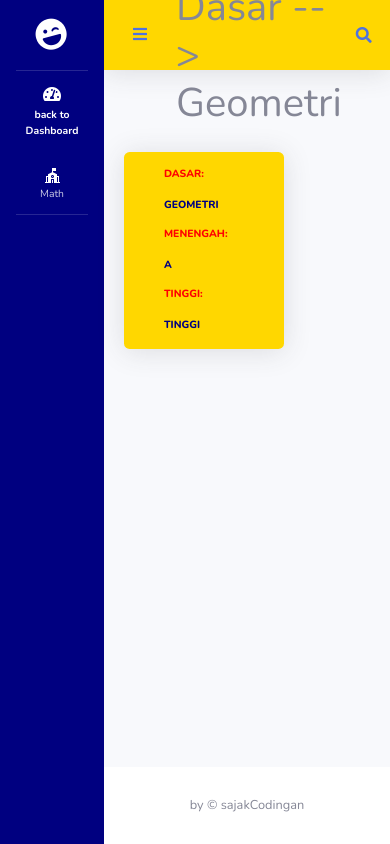
After one commit to yahya542/scidac, a Django app: page /math-geometri in a window 390 px wide, after a click on "Math". The commit adds this page. Run offline with Django 5.2, Linux system fonts and the light colour scheme; some libraries are stand-ins or nearby versions.

Commit message:
buat rumus dan atur login

```diff
--- a/dsapp/urls.py
+++ b/dsapp/urls.py
@@ -1,14 +1,18 @@
 
 from django.contrib import admin
 from django.urls import path, include
-from myapp.views import dashboard, my_login, signup_view
+from myapp.views import dashboard, my_login, signup_view, google, fb, forgot
 
 
 urlpatterns = [
     path('admin/', admin.site.urls),
     path("dashboard",dashboard, name="dashboard"),
-    path('jadwal', include('myapp.urls'), name="jadwal"),
     path('', my_login, name="login"),
-    path("signup", signup_view, name="signup")
+    path("google",google, name="google"),
+    path("fb",fb, name="facebook"),
+    path("signup", signup_view, name="signup"),
+    path("forgot",forgot, name="forgot"),
+    path('math', include('myapp.urls')),
+
 
 ]
--- a/myapp/forms.py
+++ b/myapp/forms.py
@@ -1,5 +1,4 @@
 from django import forms
-from .models import Jadwal
 from django.contrib.auth.models import User
 
 
--- a/myapp/urls.py
+++ b/myapp/urls.py
@@ -1,9 +1,18 @@
-# myapp/urls.py
+
 from django.urls import path
-from . import views
+from myapp.views import  g, a,k
+
 
 urlpatterns = [
-    path('-jadwal', views.jadwal, name='jadwal'),         # Halaman daftar jadwal
-    path('-buat', views.buat, name='buat'),               # Halaman buat jadwal baruh
-    path('-lihat/<int:jadwal_id>', views.lihat, name='lihat'),  # Halaman lihat detail jadwal
+    #Dasar
+    path('-geometri', g, name='geometri'),
+
+
+    #menengah
+    path('-aljabar', a, name='aljabar'),
+
+
+    #tinggi
+    path('-kalkulus', k, name='kalkulus')
+
 ]
--- a/myapp/views.py
+++ b/myapp/views.py
@@ -1,16 +1,14 @@
-from django.shortcuts import render, redirect, get_object_or_404
-from django.http import HttpResponse
+from django.shortcuts import render, redirect
 from django.contrib import messages
 from django.contrib.auth import login, authenticate
-from .models import  Jadwal
-from .forms import FormLogin, JadwalForm
+from .forms import FormLogin
 from django.contrib.auth.models import User
-from django.contrib.auth.decorators import login_required
 
 
 
 
-# Create your views here.
+
+# auth
 def dashboard(request):
     return render(request, 'dashboard.html', {'user': request.user})
 def register(request):
@@ -18,7 +16,27 @@ def register(request):
 def submit_data(request):
     return render(request, "submit.html")
 def success(request):
-    return render('aunt_succes.html')
+    return render(request, 'aunt_succes.html')
+def google(request):
+    return render(request, 'autentikasi/google.html')
+def fb(request):
+    return render(request, 'autentikasi/facebook.html')
+def forgot(request):
+    return render(request, "autentikasi/forgot-password.html")
+
+
+#math
+#dasar
+def g(request):
+    return render (request, 'math/dasar/geometri.html')
+#menengah
+def a(request):
+    return render (request, 'math/menengah/aljabar.html')
+#tinggi
+def k(request):
+    return render (request, 'math/tinggi/kalkulus.html')
+
+
 
 def my_login(request):
     form = FormLogin()
--- /dev/null
+++ b/templates/math/dasar/Geometri.html
@@ -0,0 +1,241 @@
+{% load static %}
+<!DOCTYPE html>
+<html lang="en">
+
+<head>
+
+    <meta charset="utf-8">
+    <meta http-equiv="X-UA-Compatible" content="IE=edge">
+    <meta name="viewport" content="width=device-width, initial-scale=1, shrink-to-fit=no">
+    <meta name="description" content="">
+    <meta name="author" content="">
+
+    <title>Math - Dasar</title>
+
+    <!-- Custom fonts for this template-->
+    <link href="{% static 'vendor/fontawesome-free/css/all.min.css' %}" rel="stylesheet" type="text/css">
+    <link
+        href="https://fonts.googleapis.com/css?family=Nunito:200,200i,300,300i,400,400i,600,600i,700,700i,800,800i,900,900i"
+        rel="stylesheet">
+
+    <!-- Custom styles for this template-->
+    <link href="{% static 'css/sb-admin-2.min.css' %}" rel="stylesheet">
+    <link href="{% static 'css/sb-admin-2.css' %}" rel="stylesheet">
+
+
+</head>
+
+<body id="page-top">
+
+    <!-- Page Wrapper -->
+    <div id="wrapper">
+
+        <!-- Sidebar -->
+        <ul style="background-color: navy;"     class="navbar-nav bg-gradient- sidebar sidebar-dark accordion" id="accordionSidebar">
+
+            <!-- Sidebar - Brand -->
+            <a class="sidebar-brand d-flex align-items-center justify-content-center" href=" ">
+                <div class="sidebar-brand-icon rotate-n-15">
+                    <i class="fas fa-laugh-wink"></i>
+                </div>
+                <div class="sidebar-brand-text mx-3">DSAPP </div>
+            </a>
+
+            <!-- Divider -->
+            <hr class="sidebar-divider my-0">
+
+            <!-- Nav Item - Dashboard -->
+            <li class="nav-item active">
+                <a class="nav-link" href="/dashboard">
+                    <i class="fas fa-fw fa-tachometer-alt"></i>
+                    <span> back to Dashboard</span></a>
+            </li>
+            <li class="nav-item">
+                <a class="nav-link collapsed" href="#" data-toggle="collapse" data-target="#collapsePages"
+                    aria-expanded="true" aria-controls="collapsePages">
+                    <img src="{% static 'img/school-svgrepo-com.svg'%}" alt="school" >
+                    <span>Math</span>
+                </a>
+                <div id="collapsePages" class="collapse" aria-labelledby="headingPages" data-parent="#accordionSidebar">
+                    <div style="background-color: gold;" class=" py-2 collapse-inner rounded">
+                        <h6 style="color:red;" class="collapse-header">Dasar:</h6>
+                        <a style="color: navy;" class="collapse-item" href="/math-geometri">Geometri</a>
+                        <h6 style="color:red;" class="collapse-header">Menengah:</h6>
+                        <a style="color: navy;" class="collapse-item" href="/math-menengah">a</a>
+                        <h6 style="color:red;" class="collapse-header">Tinggi:</h6>
+                        <a style="color: navy;" class="collapse-item" href="/math-tinggi">Tinggi</a>
+                    </div>
+                </div>
+            </li>
+
+            <!-- Divider -->
+            <hr class="sidebar-divider">
+
+
+
+
+            <!-- Sidebar Toggler (Sidebar) -->
+            <div class="text-center d-none d-md-inline">
+                <button class="rounded-circle border-0" id="sidebarToggle"></button>
+            </div>
+
+
+
+        </ul>
+        <!-- End of Sidebar -->
+
+        <!-- Content Wrapper -->
+        <div id="content-wrapper" class="d-flex flex-column">
+
+            <!-- Main Content -->
+            <div id="content">
+
+                <!-- Topbar -->
+                <nav style="background-color: gold;"    class="navbar navbar-expand navbar bg topbar mb-4 static-top shadow">
+
+    <!--                 <!-- Sidebar Toggle (Topbar) -->
+                    <button id="sidebarToggleTop" class="btn btn-link d-md-none rounded-circle mr-3">
+                        <i class="fa fa-bars"></i>
+                    </button>
+
+                 <h1> Math --> Dasar --> Geometri</h1>
+
+                    <!-- Topbar Navbar -->
+                    <ul class="navbar-nav ml-auto">
+
+                        <!-- Nav Item - Search Dropdown (Visible Only XS) -->
+                        <li class="nav-item dropdown no-arrow d-sm-none">
+                            <a class="nav-link dropdown-toggle" href="#" id="searchDropdown" role="button"
+                                data-toggle="dropdown" aria-haspopup="true" aria-expanded="false">
+                                <i class="fas fa-search fa-fw"></i>
+                            </a>
+                            <!-- Dropdown - Messages -->
+                            <div class="dropdown-menu dropdown-menu-right p-3 shadow animated--grow-in"
+                                aria-labelledby="searchDropdown">
+                                <form class="form-inline mr-auto w-100 navbar-search">
+                                    <div class="input-group">
+                                        <input type="text" class="form-control bg-light border-0 small"
+                                            placeholder="Search for..." aria-label="Search"
+                                            aria-describedby="basic-addon2">
+                                        <div class="input-group-append">
+                                            <button class="btn btn-primary" type="button">
+                                                <i class="fas fa-search fa-sm"></i>
+                                            </button>
+                                        </div>
+                                    </div>
+                                </form>
+                            </div>
+                        </li>
+                        <!-- myapp/templates/myapp/jadwal.html -->
+
+                        <div class="topbar-divider d-none d-sm-block"></div>
+
+                        <!-- Nav Item - User Information -->
+                        <li class="nav-item dropdown no-arrow">
+                            <a class="nav-link dropdown-toggle" href="#" id="userDropdown" role="button"
+                                data-toggle="dropdown" aria-haspopup="true" aria-expanded="false">
+                                <span class="mr-2 d-none d-lg-inline text-gray-600 small">{{user.username}}</span>
+                                <img class="img-profile rounded-circle"
+                                    src="{% static 'img/undraw_profile.svg'%}">
+                            </a>
+                            <!-- Dropdown - User Information -->
+                            <div class="dropdown-menu dropdown-menu-right shadow animated--grow-in"
+                                aria-labelledby="userDropdown">
+                                <a class="dropdown-item" href="#">
+                                    <i class="fas fa-user fa-sm fa-fw mr-2 text-gray-400"></i>
+                                    Profile
+                                </a>
+                                <a class="dropdown-item" href="#">
+                                    <i class="fas fa-cogs fa-sm fa-fw mr-2 text-gray-400"></i>
+                                    Settings
+                                </a>
+                                <a class="dropdown-item" href="#">
+                                    <i class="fas fa-list fa-sm fa-fw mr-2 text-gray-400"></i>
+                                    Activity Log
+                                </a>
+                                <div class="dropdown-divider"></div>
+                                <a class="dropdown-item" href="#" data-toggle="modal" data-target="#logoutModal">
+                                    <i class="fas fa-sign-out-alt fa-sm fa-fw mr-2 text-gray-400"></i>
+                                    Logout
+                                </a>
+                            </div>
+                        </li>
+
+                    </ul>
+
+                </nav>
+                <!-- End of Topbar -->
+                 <div class="isi">
+
+
+
+
+
+                </div>
+
+
+
+            </div>
+            <!-- End of Main Content -->
+
+            <!-- Footer -->
+            <footer class="sticky-footer bg-white">
+                <div class="container my-auto">
+                    <div class="copyright text-center my-auto">
+                        <span>by &copy; sajakCodingan</span>
+                    </div>
+                </div>
+            </footer>
+            <!-- End of Footer -->
+
+        </div>
+        <!-- End of Content Wrapper -->
+
+    </div>
+    <!-- End of Page Wrapper -->
+
+    <!-- Scroll to Top Button-->
+    <a class="scroll-to-top rounded" href="#page-top">
+        <i class="fas fa-angle-up"></i>
+    </a>
+
+    <!-- Logout Modal-->
+    <div class="modal fade" id="logoutModal" tabindex="-1" role="dialog" aria-labelledby="exampleModalLabel"
+        aria-hidden="true">
+        <div class="modal-dialog" role="document">
+            <div class="modal-content">
+                <div class="modal-header">
+                    <h5 class="modal-title" id="exampleModalLabel">Ready to Leave?</h5>
+                    <button class="close" type="button" data-dismiss="modal" aria-label="Close">
+                        <span aria-hidden="true">×</span>
+                    </button>
+                </div>
+                <div class="modal-body">Select "Logout" below if you are ready to end your current session.</div>
+                <div class="modal-footer">
+                    <button class="btn btn-secondary" type="button" data-dismiss="modal">Cancel</button>
+                    <a class="btn btn-primary" href="/login">Logout</a>
+                </div>
+            </div>
+        </div>
+    </div>
+
+    <!-- Bootstrap core JavaScript-->
+    <script src="{% static 'vendor/jquery/jquery.min.js' %}"></script>
+    <script src="{% static 'vendor/bootstrap/js/bootstrap.bundle.min.js' %}"></script>
+
+    <!-- Core plugin JavaScript-->
+    <script src="{% static 'vendor/jquery-easing/jquery.easing.min.js' %}"></script>
+
+    <!-- Custom scripts for all pages-->
+    <script src="{% static 'js/sb-admin-2.min.js' %}"></script>
+
+    <!-- Page level plugins -->
+    <script src="{% static 'vendor/chart.js/Chart.min.js' %}"></script>
+
+    <!-- Page level custom scripts -->
+    <script src="{% static 'js/demo/chart-area-demo.js' %}"></script>
+    <script src="{% static 'js/demo/chart-pie-demo.js' %}"></script>
+
+</body>
+
+</html>
```
Also changed, not shown: templates/autentikasi/facebook.html (added, +11 -0 lines), templates/autentikasi/forgot-password.html (+9 -8 lines), templates/autentikasi/google.html (added, +11 -0 lines), templates/autentikasi/login.html (+4 -4 lines), templates/dashboard.html (+7 -6 lines), templates/math/dasar/menengah.html (added, +11 -0 lines), templates/math/dasar/tinggi.html (added, +11 -0 lines), templates/math/tinggi/kalkulus.html (added, +11 -0 lines), templates/math/menengah/aljabar.html (added).
